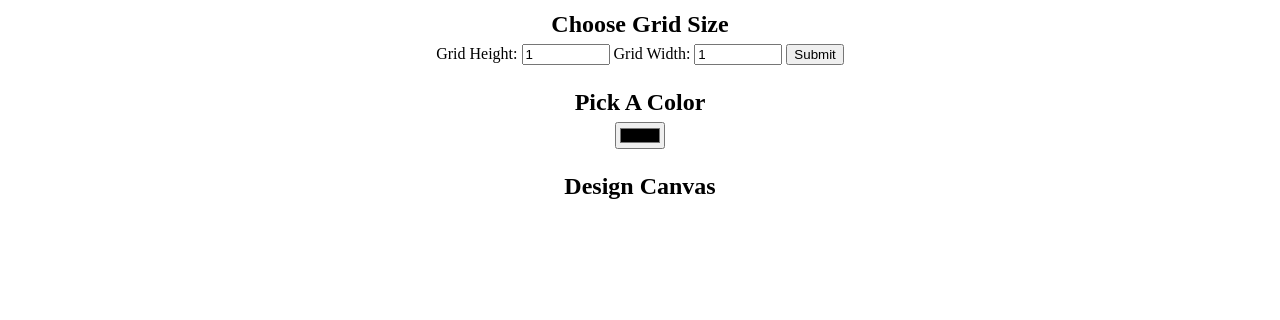
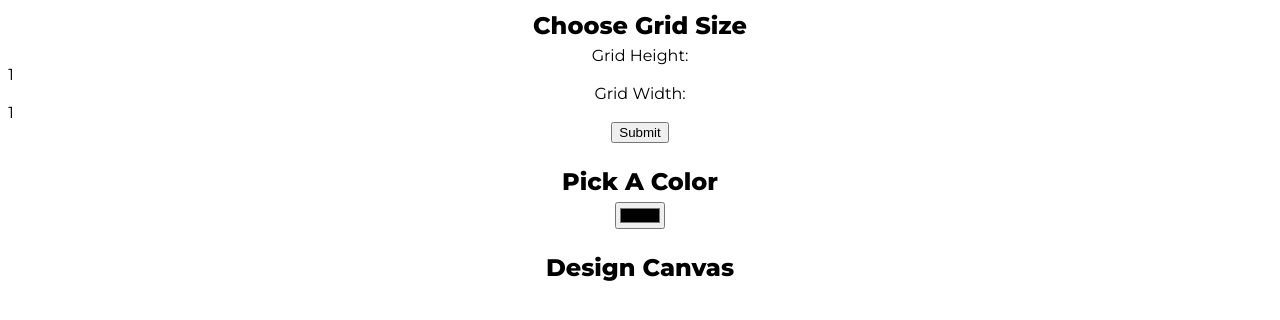
Before and after one commit to jerexbambex/jerexbambex.github.io, a plain HTML site: page index.html in a window 1280 px wide. Shown: the part 126-446 px from the top of the page. Drawn offline with Linux system fonts and the light colour scheme.

Commit message:
STYLE.CSS: added text-input css

```diff
--- a/index.html
+++ b/index.html
@@ -3,6 +3,7 @@
 <head>
     <title>Pixel Art Maker!</title>
     <link rel="stylesheet" href="https://fonts.googleapis.com/css?family=Monoton">
+    <link href="https://fonts.googleapis.com/css?family=Montserrat:400,600,800,900" rel="stylesheet">
     <link rel="stylesheet" href="styles.css">
 </head>
 <body>
@@ -11,9 +12,9 @@
     <h2>Choose Grid Size</h2>
     <form id="sizePicker">
         Grid Height:
-        <input type="number" id="inputHeight" name="height" min="1" value="1">
+        <input type="number" id="inputHeight" class="my-input" name="height" min="1" value="1">
         Grid Width:
-        <input type="number" id="inputWeight" name="width" min="1" value="1">
+        <input type="number" id="inputWeight" class="my-input" name="width" min="1" value="1">
         <input type="submit">
     </form>
 
--- a/styles.css
+++ b/styles.css
@@ -1,4 +1,5 @@
 body {
+    font-family: 'Montserrat', sans-serif;
     text-align: center;
 }
 
@@ -9,6 +10,7 @@ h1 {
 }
 
 h2 {
+    font-family: 'Montserrat', sans-serif;
     margin: 1em 0 0.25em;
 }
 
@@ -38,3 +40,17 @@ td {
 input[type=number] {
     width: 6em;
 }
+.my-input {
+    display: block;
+    margin: 0;
+    padding: var(--inputPaddingV) var(--inputPaddingH);
+    color: inherit;
+    width: 100%;
+    font-family: inherit;
+    font-size: var(--inputFontSize);
+    font-weight: inherit;
+    line-height: var(--inputLineHeight);
+    border: none;
+    border-radius: 0.4rem;
+    transition: box-shadow var(--transitionDuration);
+}
```
